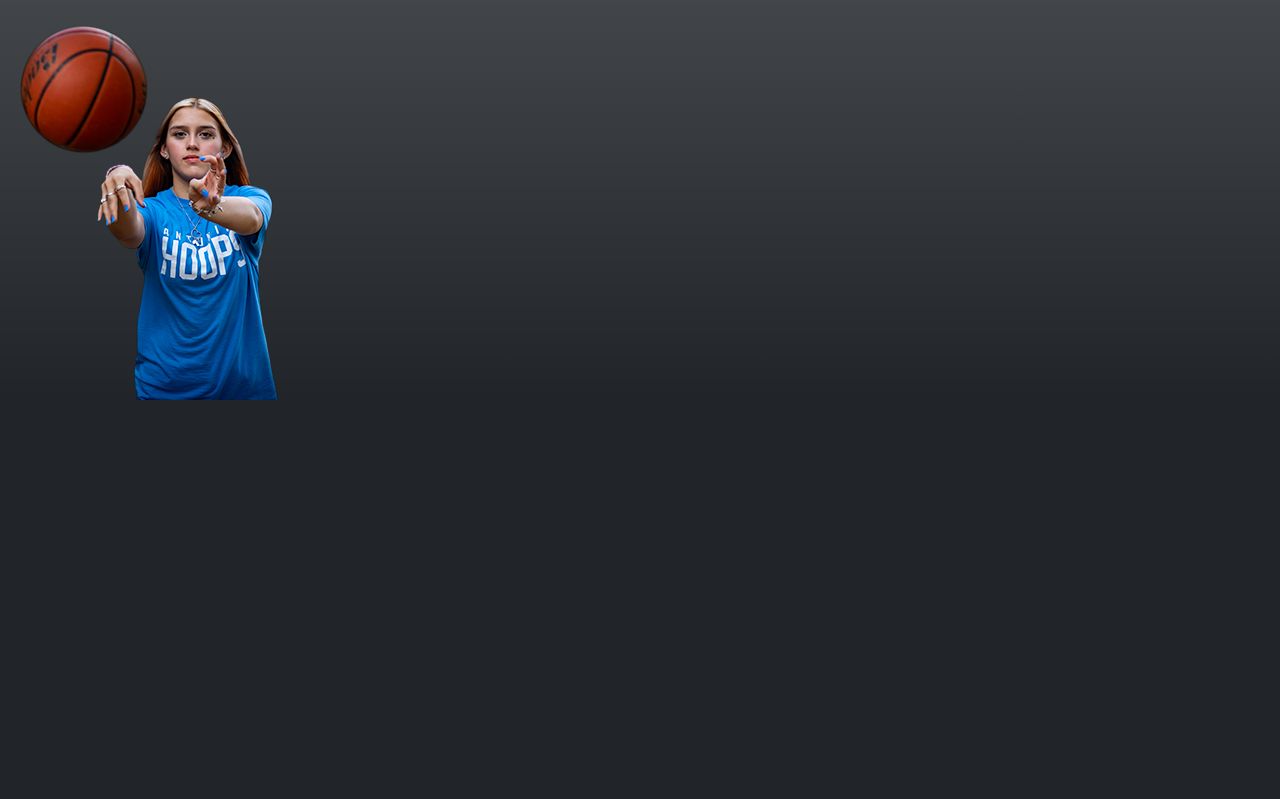
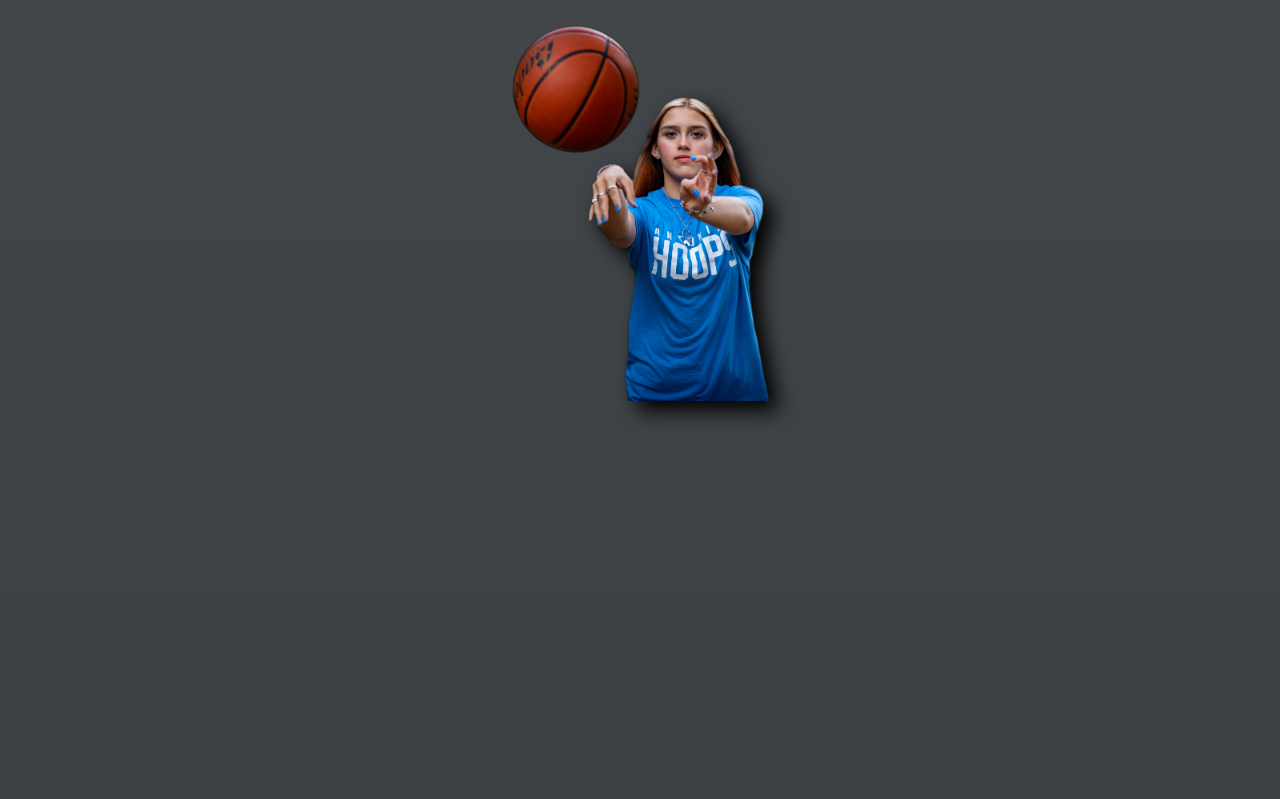
Before and after one commit to Yiladien/about-me-pwa, a React (Create React App) app: page / in a window 1280 px wide. Shown: the top 799 px of the page. Built offline with nearby package versions, Linux system fonts and the light colour scheme.

Commit message:
rotating ball

```diff
--- a/src/App.js
+++ b/src/App.js
@@ -2,15 +2,15 @@ import React from "react";
 import logo from "./logo.svg";
 
 import Home from "./pages/Home";
-// import Home from "./pages/Example";
+// import Example from "./pages/Example";
 
 function App() {
   return (
     <div className="App">
-      <div className="bg-dark vh-100">
-        <Home />
-        {/* <Example /> */}
-      </div>
+      {/* <div className="bg-dark vh-100"> */}
+      <Home />
+      {/* <Example /> */}
+      {/* </div> */}
     </div>
   );
 }
--- a/src/index.css
+++ b/src/index.css
@@ -1,13 +1,18 @@
 body {
   margin: 0;
-  font-family: -apple-system, BlinkMacSystemFont, 'Segoe UI', 'Roboto', 'Oxygen',
-    'Ubuntu', 'Cantarell', 'Fira Sans', 'Droid Sans', 'Helvetica Neue',
+  font-family: -apple-system, BlinkMacSystemFont, "Segoe UI", "Roboto", "Oxygen",
+    "Ubuntu", "Cantarell", "Fira Sans", "Droid Sans", "Helvetica Neue",
     sans-serif;
   -webkit-font-smoothing: antialiased;
   -moz-osx-font-smoothing: grayscale;
 }
 
 code {
-  font-family: source-code-pro, Menlo, Monaco, Consolas, 'Courier New',
+  font-family: source-code-pro, Menlo, Monaco, Consolas, "Courier New",
     monospace;
 }
+
+.drop-shadow {
+  -webkit-filter: drop-shadow(10px 10px 10px #000000);
+  filter: drop-shadow(10px 10px 10px #000000);
+}
--- a/src/pages/Home.js
+++ b/src/pages/Home.js
@@ -1,4 +1,5 @@
 import React, { useState } from "react";
+import { useRef } from "react";
 
 //bootstrap
 import { Container } from "react-bootstrap";
@@ -29,26 +30,60 @@ import {
   throwballBall10Vert,
 } from "../assets/images/jumbo/";
 
-import { motion } from "framer-motion";
+// import { motion } from "framer-motion";
+import {
+  motion,
+  useScroll,
+  useSpring,
+  useTransform,
+  MotionValue,
+} from "framer-motion";
+
+// function useParallax(value, distance) {
+//   return useTransform(value, [0, 1], [-distance, distance]);
+// }
+
+function PageContainer(props) {
+  const ref = useRef(null);
+  // const { scrollYProgress } = useScroll({ target: ref });
+  //   const y = useParallax(scrollYProgress, 300);
+
+  return (
+    <div className="vh-100 w-100 border border-white snap-container">
+      <div ref={ref}>Test Page</div>
+      {/* <motion.h2 style={{ y }}>{`#003`}</motion.h2> */}
+    </div>
+  );
+}
 
 const Home = () => {
-  const [bgDelay, setBgDelay] = useState(0);
+  const ballAnimationSettings = {
+    duration: 100,
+    vertical: {
+      originX: 26.3,
+      originY: 22.2,
+    },
+    horizontal: {
+      originX: 32.1,
+      originY: 22.2,
+    },
+  };
 
-  const animationSettings = {
-    duration: 100,
-    originX: 26.3,
-    originY: 22.3,
-  };
+  //   const { scrollYProgress } = useScroll();
+  //   const scaleX = useSpring(scrollYProgress, {
+  //     stiffness: 100,
+  //     damping: 30,
+  //     restDelta: 0.001,
+  //   });
 
   return (
     <>
-      <Container
-        fluid
-        className="bg-dark bg-gradient overflow-hidden position-relative"
-      >
+      <div className="bg-dark bg-gradient text-white">
+        <Container fluid className="vh-100">
+          <div className="position-relative d-flex ">
             <motion.div
               className="position-relative m-auto"
-          whileHover={{ scale: 1.1 }}
+              whileHover={{ scale: 1.1, opacity: 1 }}
               whileTap={{ scale: 0.9 }}
               transition={{ type: "spring", stiffness: 400, damping: 17 }}
             >
@@ -64,20 +99,20 @@ const Home = () => {
               >
                 <Image
                   fluid
-              src={throwballNoBall10Vert}
+                  src={throwballNoBall50Vert}
                   alt="madison-olguin"
-              className="opacity-100"
+                  className="drop-shadow"
                 />
               </motion.div>
 
               <motion.div
                 className="position-absolute"
                 style={{
-              transformOrigin: `${animationSettings.originX}% ${animationSettings.originY}%`,
+                  transformOrigin: `${ballAnimationSettings.vertical.originX}% ${ballAnimationSettings.vertical.originY}%`,
                 }}
                 animate={{ rotate: -360 }}
                 transition={{
-              duration: animationSettings.duration,
+                  duration: ballAnimationSettings.duration,
                   ease: "linear",
                   repeat: Infinity,
                 }}
@@ -95,7 +130,7 @@ const Home = () => {
                     fluid
                     src={throwballBall10Vert}
                     alt="madison-olguin"
-                className="opacity-100"
+                    //   className=""
                   />
                 </motion.div>
               </motion.div>
@@ -103,39 +138,17 @@ const Home = () => {
               <Image
                 fluid
                 src={throwballNoBall10Vert}
-            alt="madison-olguin"
+                alt="basketball"
                 className="opacity-0"
               />
             </motion.div>
-
-        {/* <motion.div
-          whileHover={{ scale: 1.1 }}
-          whileTap={{ scale: 0.9 }}
-          transition={{ type: "spring", stiffness: 400, damping: 17 }}
-        >
-          <motion.div
-            animate={{ rotate: -360 }}
-            transition={{
-              duration: 36,
-              repeat: Infinity,
-            }}
-          >
-            <Image
-              fluid
-              hidden
-              src={throwballBall10Vert}
-              alt="madison-olguin"
-              className="opacity-100"
-            />
-          </motion.div>
-        </motion.div> */}
+          </div>
         </Container>
-      <Row>
-        <Col>
-          <div></div>
-        </Col>
-        <Col></Col>
-      </Row>
+        {[0, 1, 2, 3, 4].map((id, index) => (
+          <PageContainer key={index} />
+        ))}
+        <Container fluid className="vh-100"></Container>
+      </div>
     </>
   );
 };
```
Also changed, not shown: package.json (+7 -1 lines), src/pages/Example.js (+5 -5 lines), 1 other file (tests, documents, lock files or other folders). Lines whose indentation alone changed are shown as unchanged.
